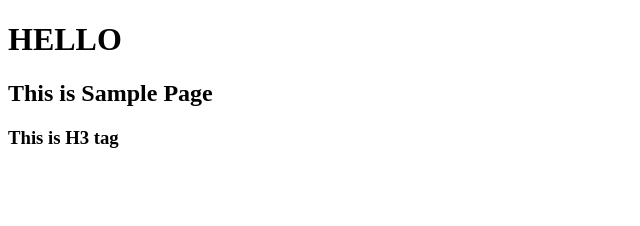
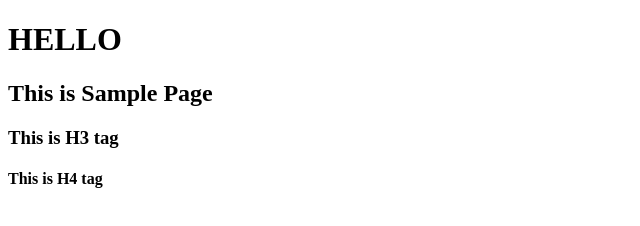
Before and after one commit to Perumalmahe2023/Sample, a plain HTML site: page index.html in a window 1280 px wide. Shown: the whole page, without its empty margins (0-640 px from the left). Drawn offline with Linux system fonts and the light colour scheme.

Commit message:
H4 tag added

```diff
--- a/index.html
+++ b/index.html
@@ -10,5 +10,6 @@
     <h1>HELLO</h1>
     <h2>This is Sample Page</h2>
     <h3>This is H3 tag </h3>
+    <h4>This is H4 tag</h4>
 </body>
 </html>
```
